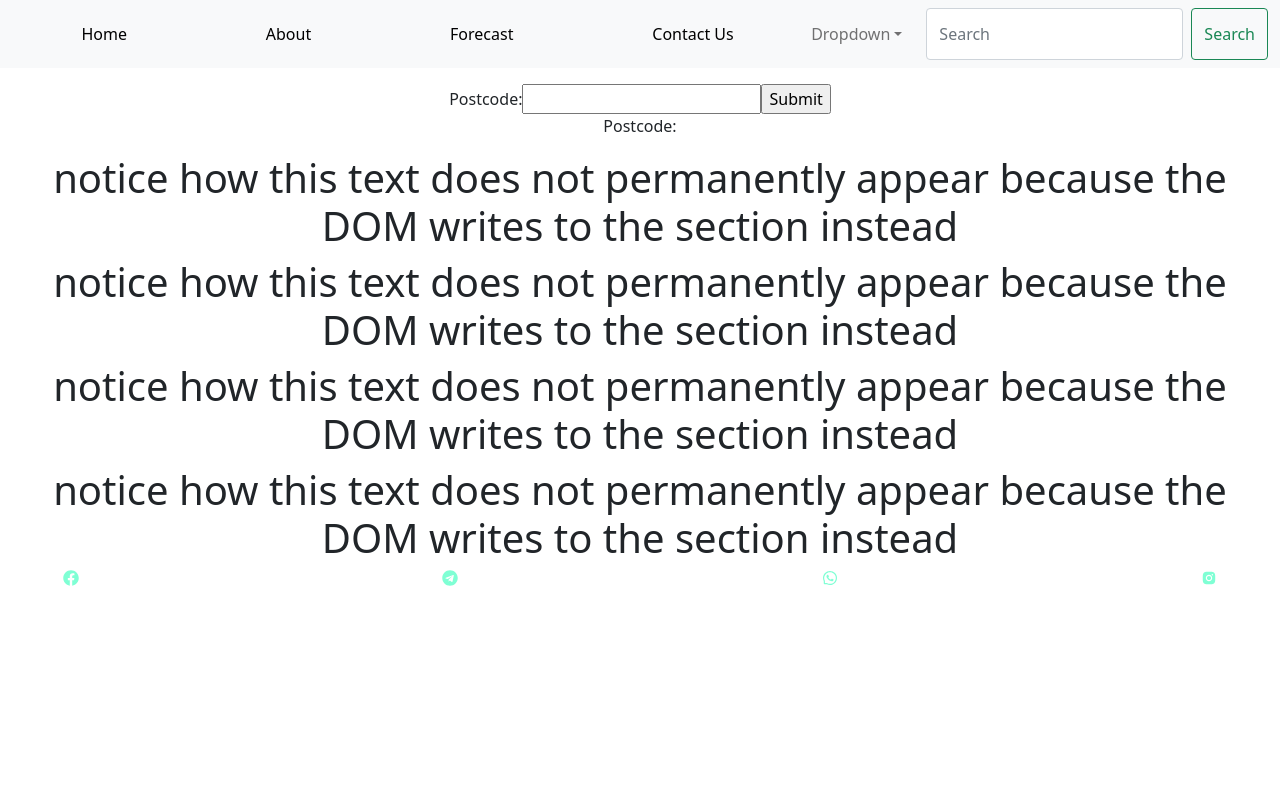
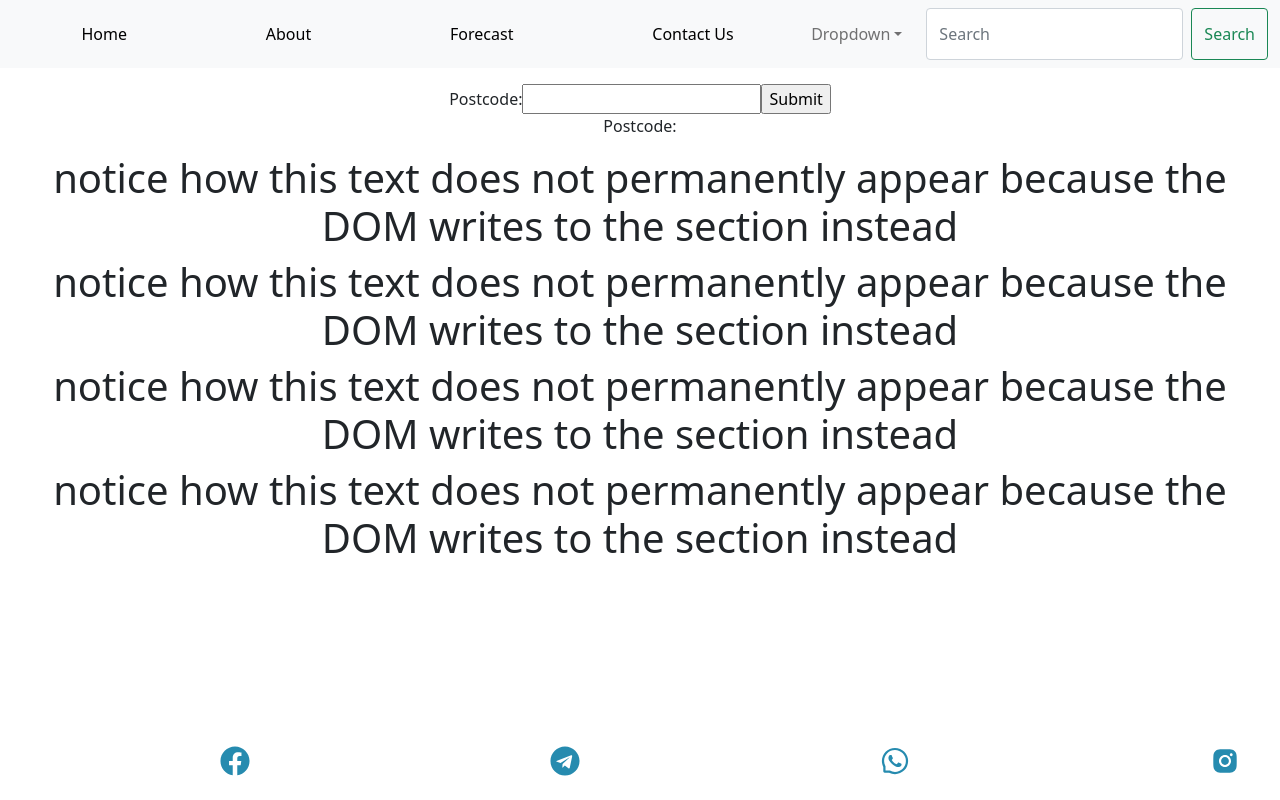
Before and after one commit to green-air/greenAirWebsite, a React (Create React App) app in the folder greenair-website/: page /Forecast in a window 1280 px wide. Built offline with nearby package versions, Linux system fonts and the light colour scheme; no server answers.

Commit message:
Corrected social icons format and added links

```diff
--- a/greenair-website/src/Socials_component/Socials.css
+++ b/greenair-website/src/Socials_component/Socials.css
@@ -1,8 +1,20 @@
 .socials {
-    color: aquamarine;
+
     display: flex;
     flex-flow: nowrap;
     justify-content: space-evenly;
     gap: 300px;
-    align-content: flex-end;
+    font-size: 30px;
+    position:fixed;
+    left: 220px;
+    bottom:20px;
 }
+
+.footer-icon{
+
+    color: #268BAF;
+    justify-items: center;
+
+
+
+}
--- a/greenair-website/src/Socials_component/Socials.jsx
+++ b/greenair-website/src/Socials_component/Socials.jsx
@@ -9,10 +9,10 @@ class Icons extends React.Component {
     render() {
       return (<div className="socials">
 
-      <FaFacebook />
-      <FaTelegram />
-      <AiOutlineWhatsApp />
-      <AiFillInstagram />
+      <a className = "footer-icon" href="https://www.facebook.com/" target="_blank"><FaFacebook /></a>
+      <a className = "footer-icon"href = "https://telegram.org/" target="_blank"><FaTelegram /></a>
+      <a className = "footer-icon"href="https://whatsapp.com" target="_blank"><AiOutlineWhatsApp /></a>
+      <a className = "footer-icon"href = "https://instagram.com" target="_blank"><AiFillInstagram /></a>
       </div>)
     }
   }
```
